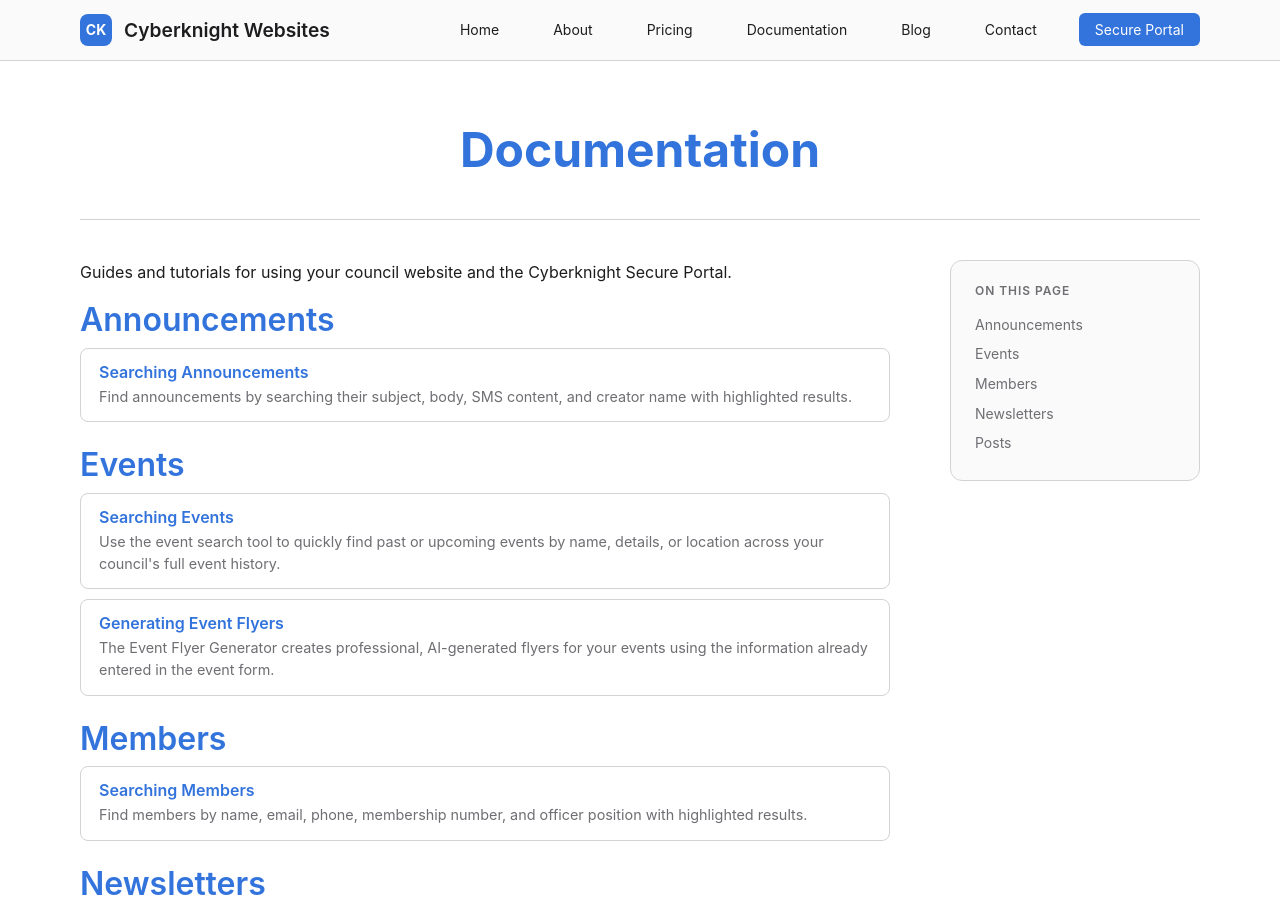
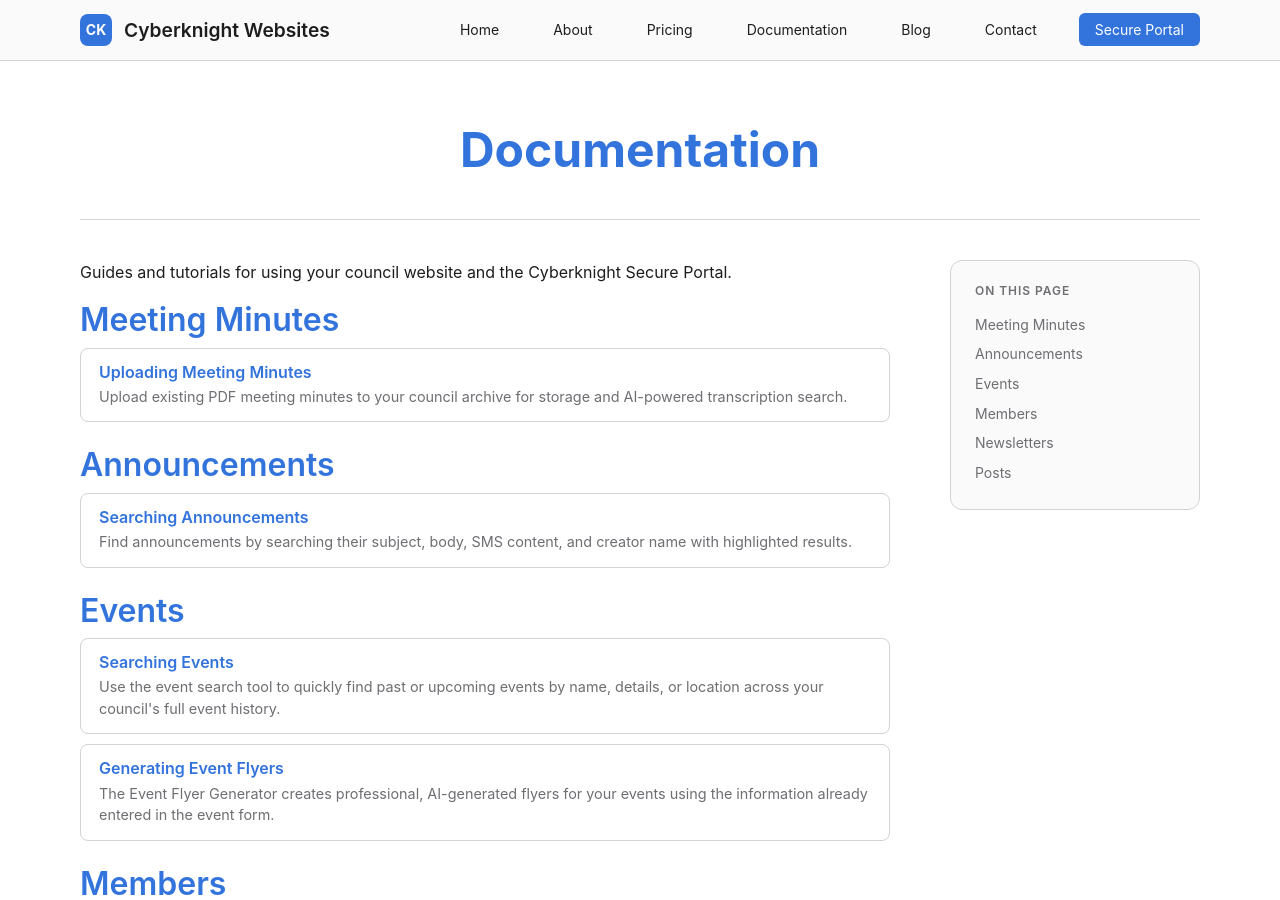
Before and after one commit to Cyberknight-Websites-Org/cyberknight-corporate-website, a Jekyll site: the page built from docs/index.md, in a window 1280 px wide and 900 px high. Built offline with Jekyll 4.4.1, drawn with Linux system fonts in a browser that asks for light colours.

Commit message:
Add documentation for uploading meeting minutes

```diff
--- a/_data/doc_sections.yml
+++ b/_data/doc_sections.yml
@@ -1,3 +1,6 @@
+- id: meeting-minutes
+  title: Meeting Minutes
+
 - id: announcements
   title: Announcements
 
--- /dev/null
+++ b/_documentation/uploading-meeting-minutes.md
@@ -0,0 +1,61 @@
+---
+layout: doc
+title: Uploading Meeting Minutes
+permalink: /docs/uploading-meeting-minutes/
+section: meeting-minutes
+description: Upload existing PDF meeting minutes to your council archive for storage and AI-powered transcription search.
+---
+
+Upload your council's meeting minutes as PDF files to keep them organized and make them searchable through AI transcriptions.
+
+## Uploading a PDF
+
+### Step 1: Navigate to the Meeting Minutes page
+
+From your council dashboard, click **Meeting Minutes** in the navigation menu, then select **Upload PDF**. You can also reach the upload page directly from the Meeting Minutes Overview screen.
+
+<figure>
+<picture>
+<img src="/assets/images/docs/uploading-meeting-minutes/screenshot-01.png" class="announcement-img-lightbox">
+</picture>
+<figcaption>The Meeting Minutes Overview page with quick actions and recent uploads</figcaption>
+</figure>
+
+### Step 2: Choose a meeting date and file
+
+On the upload page, select the date of the meeting using the date picker. Then click **Choose a file** and select the PDF meeting minutes file from your computer. Only PDF files are accepted.
+
+<figure>
+<picture>
+<img src="/assets/images/docs/uploading-meeting-minutes/screenshot-02.png" class="announcement-img-lightbox">
+</picture>
+<figcaption>The upload form with date picker and file input</figcaption>
+</figure>
+
+### Step 3: Upload the file
+
+Click the **Upload** button. Once uploaded, your minutes will appear on the Meeting Minutes Overview page in the Recent Meeting Minutes table.
+
+<figure>
+<picture>
+<img src="/assets/images/docs/uploading-meeting-minutes/screenshot-03.png" class="announcement-img-lightbox">
+</picture>
+<figcaption>After selecting a date and file, click Upload to save to your archive</figcaption>
+</figure>
+
+## Viewing Uploaded Minutes
+
+Uploaded PDFs appear in the Recent Meeting Minutes section on the overview page. Click **View** to open the PDF directly in your browser. For access to the full historical record, click **View Full Archive** for a complete listing of all uploaded minutes by year and month.
+
+<figure>
+<picture>
+<img src="/assets/images/docs/uploading-meeting-minutes/screenshot-04.png" class="announcement-img-lightbox">
+</picture>
+<figcaption>Uploaded minutes appear in the Recent Meeting Minutes table on the overview page</figcaption>
+</figure>
+
+## Tips
+
+- **File type** — Only PDF files can be uploaded. If your minutes are in another format, convert them to PDF first.
+- **Transcription** — After uploading, the system automatically generates a searchable AI transcription from the PDF. This may take a few minutes.
+- **Search** — Use the **Search** button on the overview page to find specific topics across all your meeting minutes.
```
Also changed, not shown: assets/images/docs/uploading-meeting-minutes/screenshot-01.png (added), assets/images/docs/uploading-meeting-minutes/screenshot-02.png (added), assets/images/docs/uploading-meeting-minutes/screenshot-03.png (added), assets/images/docs/uploading-meeting-minutes/screenshot-04.png (added).
